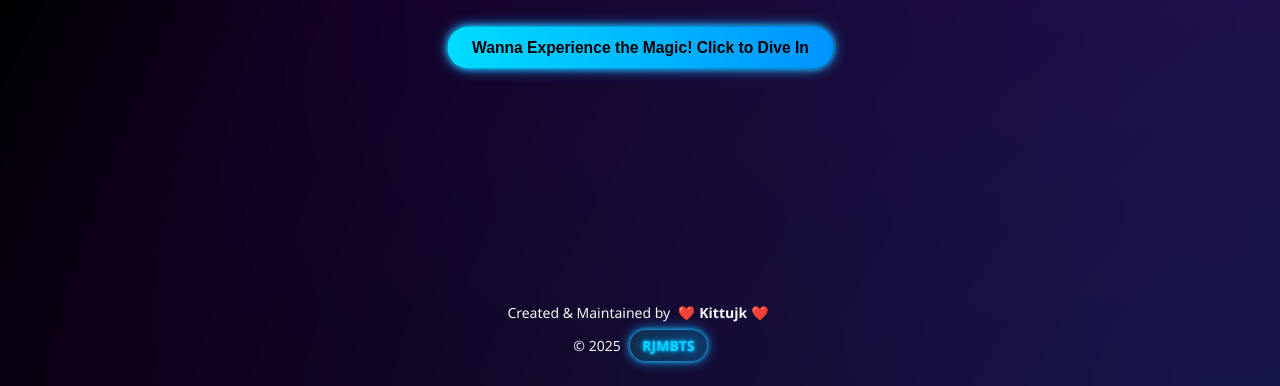
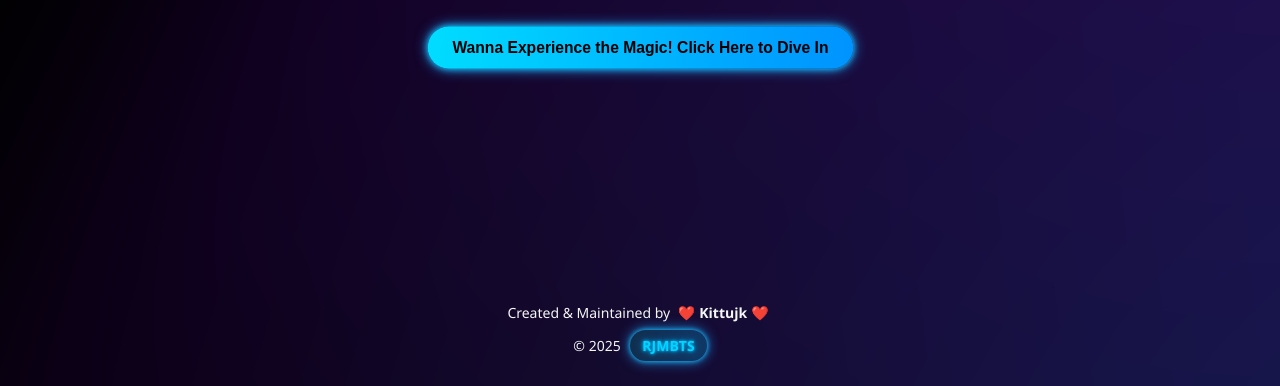
Before and after one commit to RJMBTS/Aupl, a plain HTML site: page index.html in a window 1280 px wide. Shown: the part 414-800 px from the top of the page. Drawn offline with Linux system fonts and the light colour scheme.

Commit message:
Update index.html

```diff
--- a/index.html
+++ b/index.html
@@ -195,7 +195,7 @@
   </div>
 
   <button id="copyButton">
-    Wanna Experience the Magic! Click to Dive In
+    Wanna Experience the Magic! Click Here to Dive In
   </button>
 
   <div id="copied" aria-live="polite">Link Copied Successfully! Let's Go</div>
```
